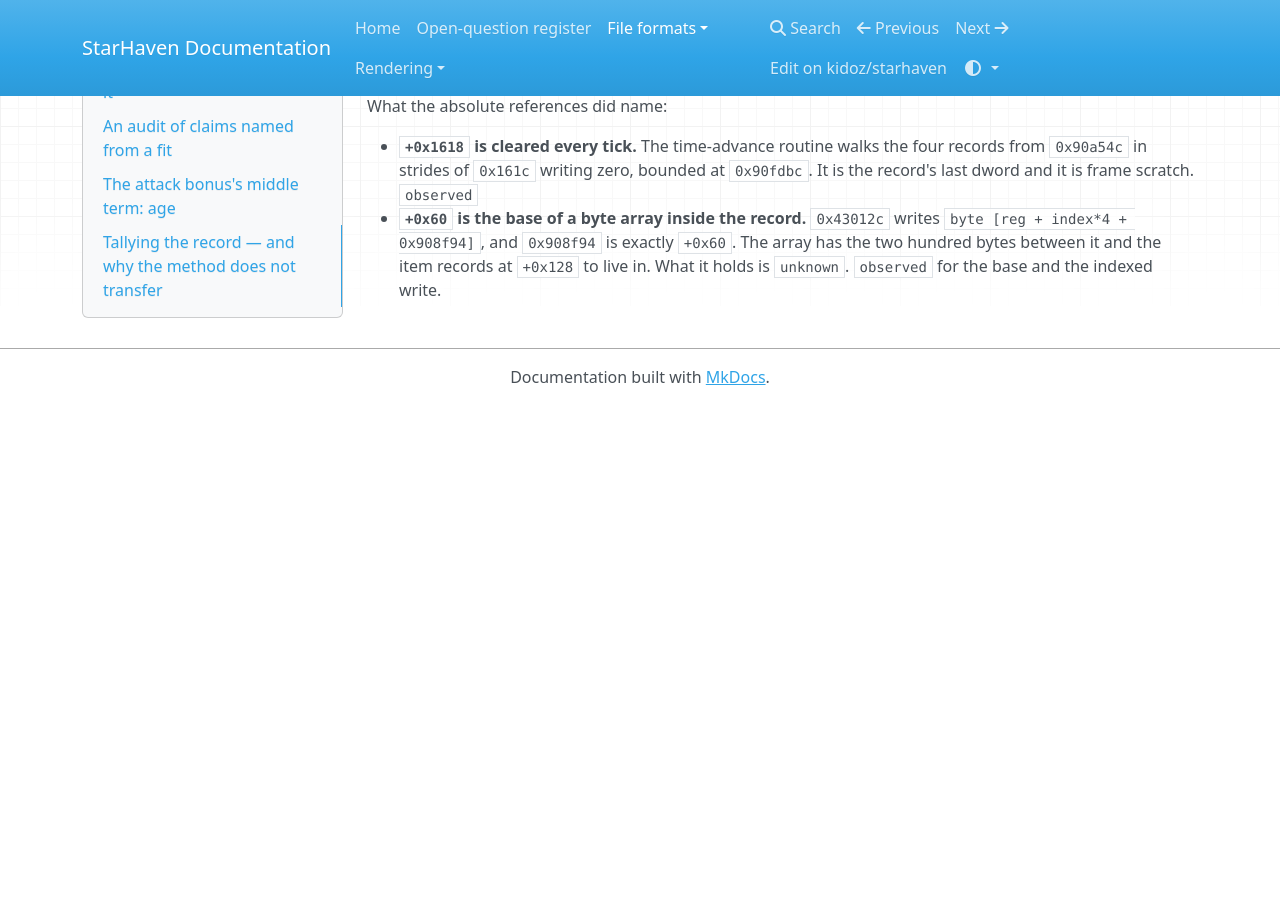
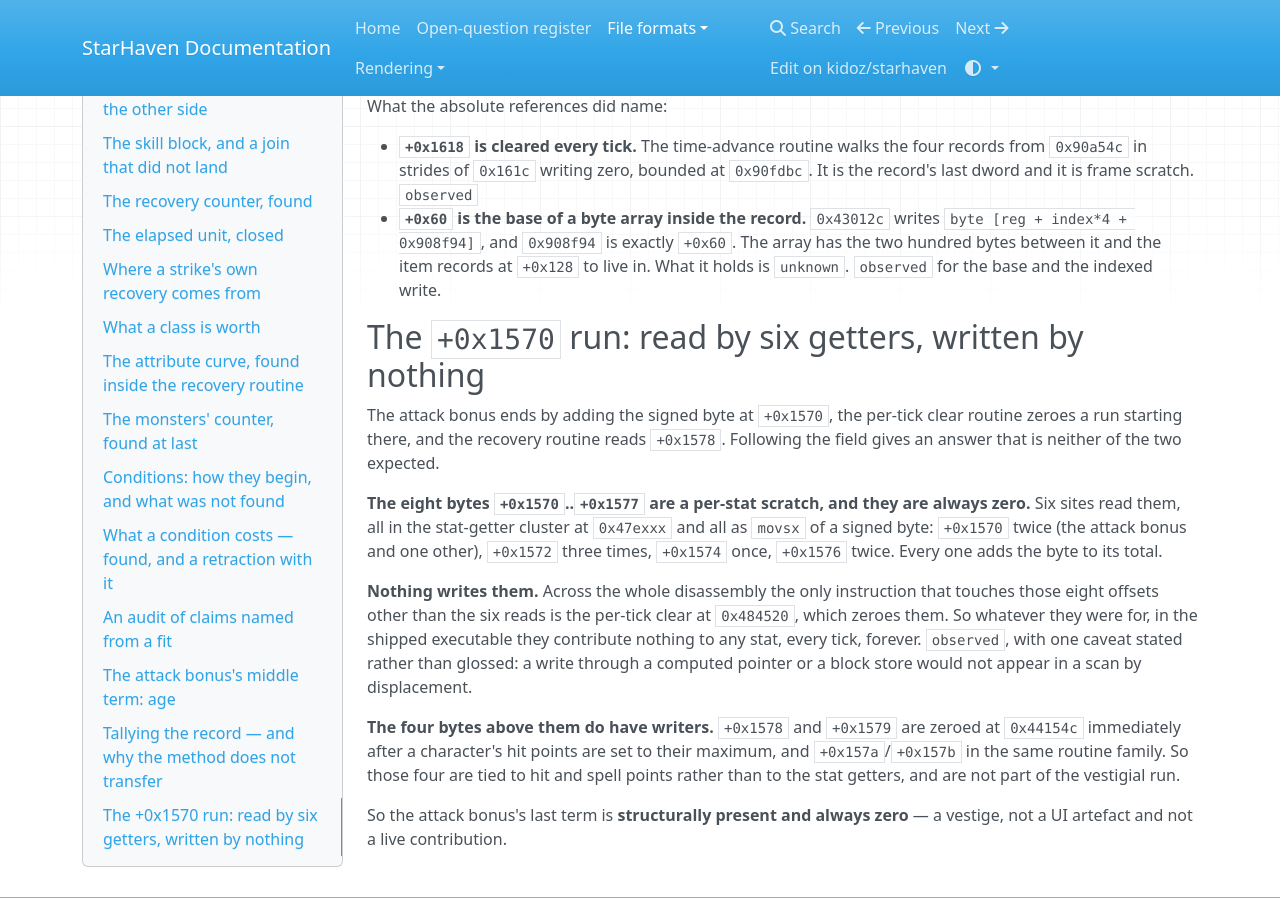
Before and after one commit to kidoz/starhaven, an MkDocs documentation site: the page built from docs/formats/player-record.md, in a window 1280 px wide and 900 px high, scrolled down 13777 px. Built offline with MkDocs 1.6.1, drawn with Linux system fonts in a browser that asks for light colours; nearby versions of some CDN libraries; before the commit the page ends 14182 px from its top, so only the background shows below that.

Commit message:
Find the 0x1570 run read by six getters and written by none

```diff
--- a/docs/formats/player-record.md
+++ b/docs/formats/player-record.md
@@ -759,3 +759,32 @@ What the absolute references did name:
   `+0x60`. The array has the two hundred bytes between it and the item
   records at `+0x128` to live in. What it holds is `unknown`. `observed`
   for the base and the indexed write.
+
+## The `+0x1570` run: read by six getters, written by nothing
+
+The attack bonus ends by adding the signed byte at `+0x1570`, the per-tick
+clear routine zeroes a run starting there, and the recovery routine reads
+`+0x1578`. Following the field gives an answer that is neither of the two
+expected.
+
+**The eight bytes `+0x1570`..`+0x1577` are a per-stat scratch, and they are
+always zero.** Six sites read them, all in the stat-getter cluster at
+`0x47exxx` and all as `movsx` of a signed byte: `+0x1570` twice (the attack
+bonus and one other), `+0x1572` three times, `+0x1574` once, `+0x1576`
+twice. Every one adds the byte to its total.
+
+**Nothing writes them.** Across the whole disassembly the only instruction
+that touches those eight offsets other than the six reads is the per-tick
+clear at `0x484520`, which zeroes them. So whatever they were for, in the
+shipped executable they contribute nothing to any stat, every tick, forever.
+`observed`, with one caveat stated rather than glossed: a write through a
+computed pointer or a block store would not appear in a scan by displacement.
+
+**The four bytes above them do have writers.** `+0x1578` and `+0x1579` are
+zeroed at `0x44154c` immediately after a character's hit points are set to
+their maximum, and `+0x157a`/`+0x157b` in the same routine family. So those
+four are tied to hit and spell points rather than to the stat getters, and
+are not part of the vestigial run.
+
+So the attack bonus's last term is **structurally present and always zero** —
+a vestige, not a UI artefact and not a live contribution.
```
Also changed, not shown: README.md (+10 -0 lines).
